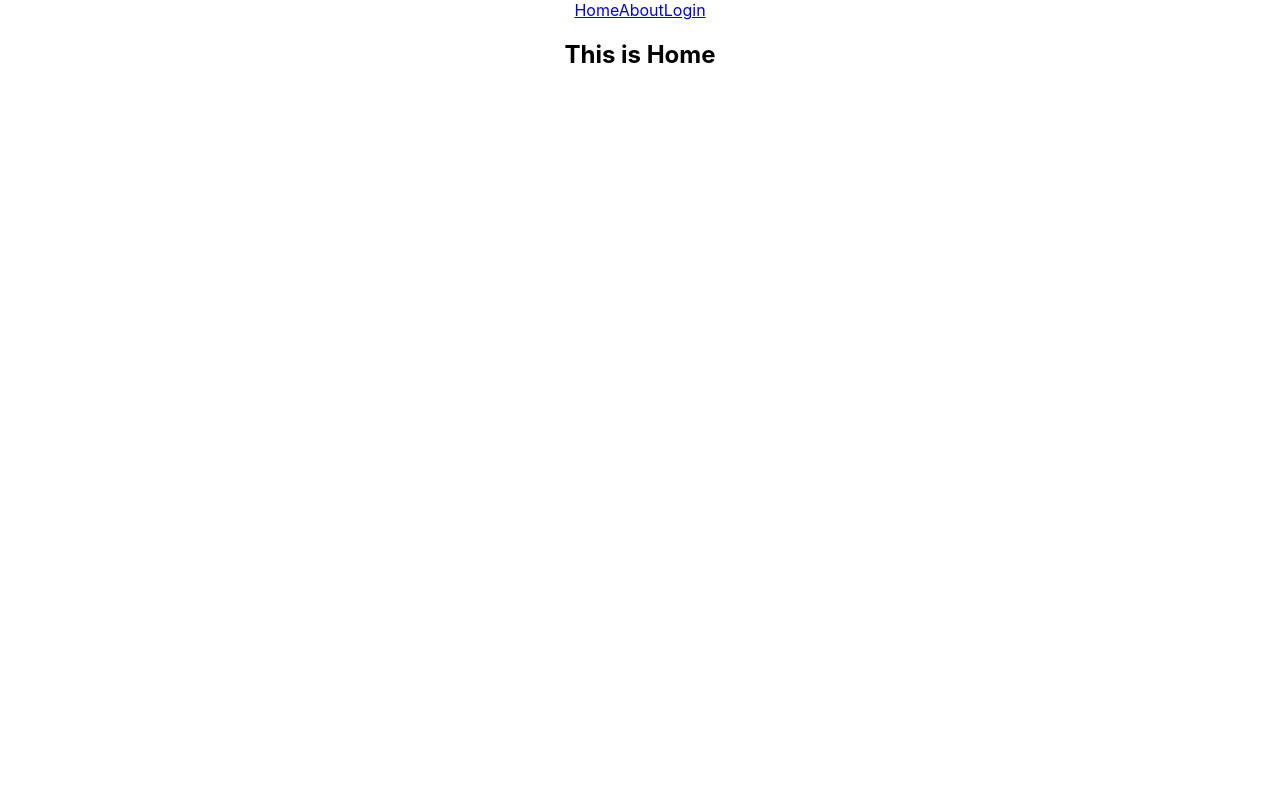
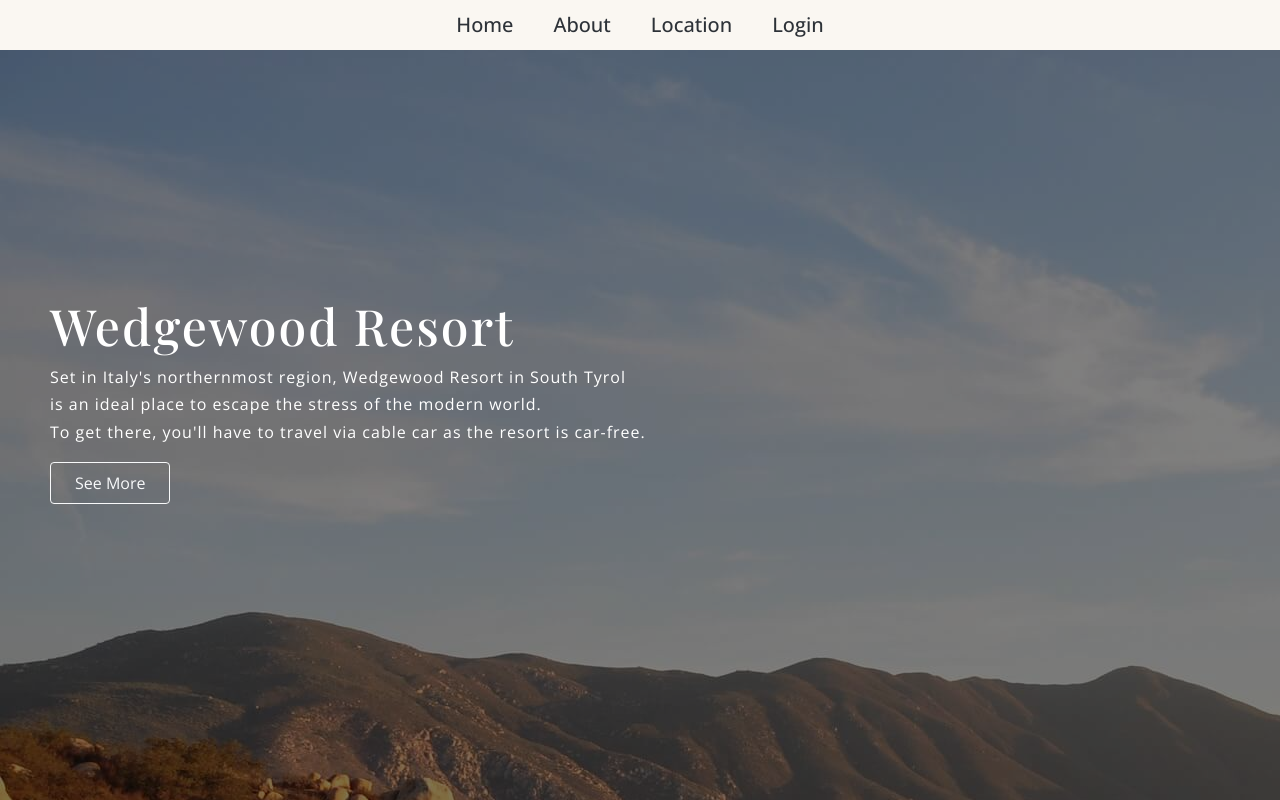
Before and after one commit to mohammadtanim24h/wedgewood-resort, a React (Create React App) app: page / in a window 1280 px wide. Built offline with nearby package versions, Linux system fonts and the light colour scheme.

Commit message:
added banner

```diff
--- a/src/App.css
+++ b/src/App.css
@@ -1,38 +1,7 @@
-.App {
-  text-align: center;
+@import url('https://fonts.googleapis.com/css2?family=Open+Sans:wght@400;500;600&family=Playfair+Display:wght@400;500;700&display=swap');
+* {
+    margin: 0;
+    padding: 0;
+    box-sizing: border-box;
+    font-family: 'Open Sans', sans-serif;
 }
-
-.App-logo {
-  height: 40vmin;
-  pointer-events: none;
-}
-
-@media (prefers-reduced-motion: no-preference) {
-  .App-logo {
-    animation: App-logo-spin infinite 20s linear;
-  }
-}
-
-.App-header {
-  background-color: #282c34;
-  min-height: 100vh;
-  display: flex;
-  flex-direction: column;
-  align-items: center;
-  justify-content: center;
-  font-size: calc(10px + 2vmin);
-  color: white;
-}
-
-.App-link {
-  color: #61dafb;
-}
-
-@keyframes App-logo-spin {
-  from {
-    transform: rotate(0deg);
-  }
-  to {
-    transform: rotate(360deg);
-  }
-}
--- a/src/App.js
+++ b/src/App.js
@@ -1,4 +1,5 @@
 import "./App.css";
+import 'bootstrap/dist/css/bootstrap.min.css';
 import { Route, Routes } from "react-router-dom";
 import Home from "./pages/Home/Home";
 import About from "./pages/About/About";
@@ -7,7 +8,7 @@ import Header from "./pages/Shared/Header/Header";
 
 function App() {
     return (
-        <div className="App">
+        <div>
             <Header></Header>
             <Routes>
                 <Route path="/" element={<Home></Home>}></Route>
--- a/src/pages/Home/Home.css
+++ b/src/pages/Home/Home.css
@@ -0,0 +1,29 @@
+.banner {
+    background-image: url('../../images/banner-hotel.jpg');
+    height: calc(100vh - 50px);
+    width: 100%;
+    background-blend-mode: overlay;
+    background-color: rgba(0, 0, 0, 0.5);
+}
+
+.banner-text {
+    height: 700px;
+    display: flex;
+    flex-direction: column;
+    justify-content: center;
+    align-items: flex-start;
+    margin-left: 50px;
+}
+
+.banner-title {
+    color: white;
+    font-size: 50px;
+    font-family: 'Playfair Display', serif;
+    letter-spacing: 2px;
+}
+
+.banner-text p {
+    line-height: 1.7rem;
+    letter-spacing: 1px;
+    color: white;
+}
--- a/src/pages/Home/Home.js
+++ b/src/pages/Home/Home.js
@@ -1,10 +1,15 @@
-import React from 'react';
-import './Home.css';
+import React from "react";
+import "./Home.css";
+import banner from "../../images/banner-hotel.jpg";
 
 const Home = () => {
     return (
-        <div>
-            <h2>This is Home</h2>
+        <div className="banner">
+            <div className="banner-text">
+                <h2 className="banner-title">Wedgewood Resort</h2>
+                <p>Set in Italy's northernmost region, Wedgewood Resort in South Tyrol <br /> is an ideal place to escape the stress of the modern world. <br /> To get there, you'll have to travel via cable car as the resort is car-free. </p>
+                <button className="btn btn-outline-light px-4 py-2">See More</button>
+            </div>
         </div>
     );
 };
--- /dev/null
+++ b/src/pages/Shared/Header/Header.css
@@ -0,0 +1,23 @@
+header {
+    display: flex;
+    justify-content: center;
+    align-items: center;
+    background-color: rgb(250, 247, 242);
+    width: 100%;
+    height: 50px;
+}
+
+header nav a {
+    text-decoration: none;
+    font-size: 20px;
+    color: rgb(45, 50, 56);
+    font-weight: 500;
+    transition: .2s;
+    padding: 10px 20px;
+}
+
+header nav a:hover {
+    background-color: white;
+    box-shadow: 1px 1px 5px gray;
+    color: black;
+}
--- a/src/pages/Shared/Header/Header.js
+++ b/src/pages/Shared/Header/Header.js
@@ -1,13 +1,17 @@
-import React from 'react';
-import { Link } from 'react-router-dom';
+import React from "react";
+import { Link } from "react-router-dom";
+import "./Header.css";
 
 const Header = () => {
     return (
-        <nav>
-            <Link to='/'>Home</Link>
-            <Link to='/about'>About</Link>
-            <Link to='/login'>Login</Link>
-        </nav>
+        <header>
+            <nav>
+                <Link to="/">Home</Link>
+                <Link to="/about">About</Link>
+                <Link to='/location'>Location</Link>
+                <Link to="/login">Login</Link>
+            </nav>
+        </header>
     );
 };
 
```
